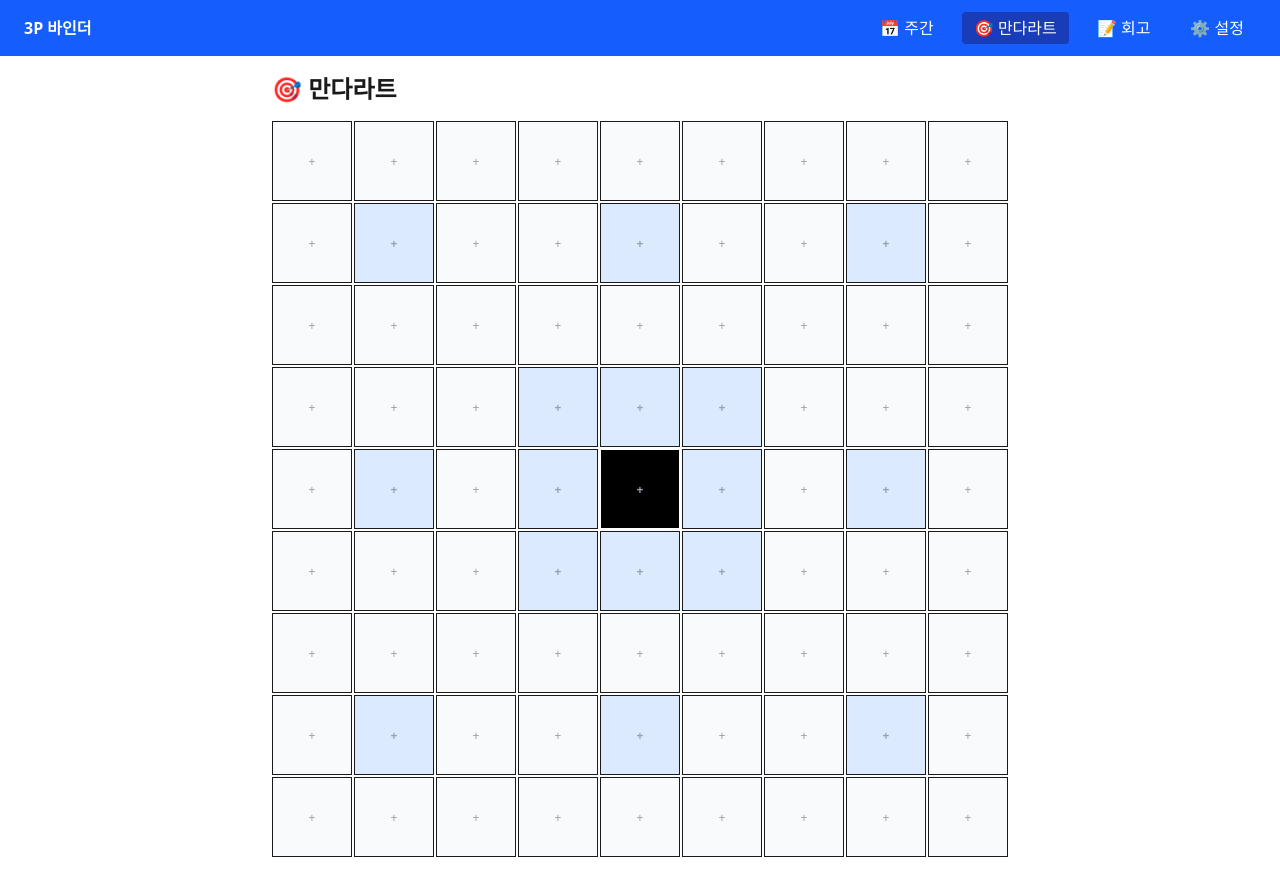
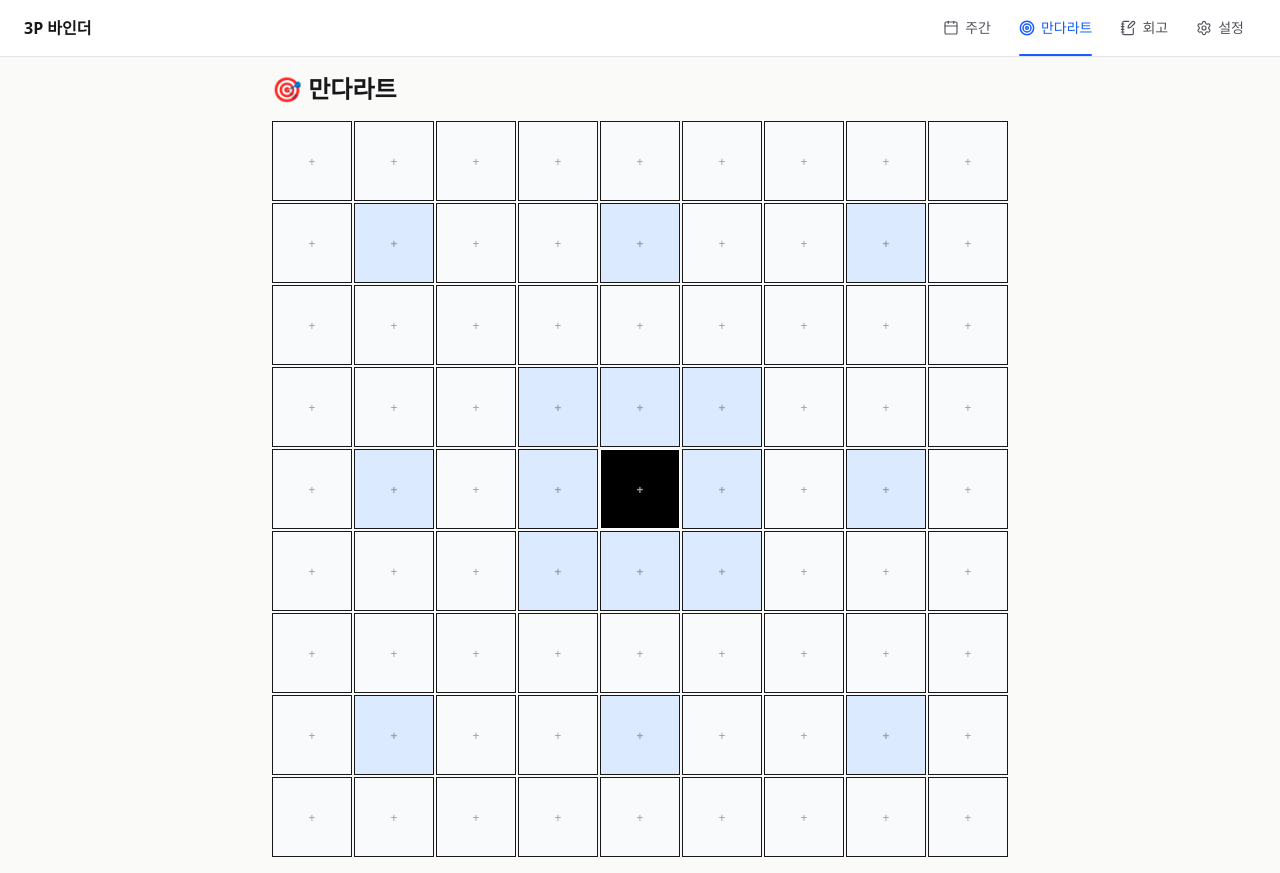
Before and after one commit to young538/Binder, a Next.js app: page /mandalart in a window 1280 px wide. Built offline with nearby package versions, Linux system fonts and the light colour scheme.

Commit message:
style: refresh palette and replace nav with Lucide icons

```diff
--- a/app/globals.css
+++ b/app/globals.css
@@ -1,20 +1,56 @@
 @import "tailwindcss";
 
 :root {
-  --color-bg: #ffffff;
-  --color-fg: #1a1a1a;
-  --color-border: #e5e7eb;
+  --color-bg: #fafaf9;          /* warm off-white */
+  --color-bg-surface: #ffffff;  /* pure white for cards */
+  --color-fg: #18181b;          /* zinc-900 */
+  --color-fg-muted: #71717a;    /* zinc-500 */
+  --color-border: #e4e4e7;      /* zinc-200 */
+  --color-border-subtle: #f4f4f5; /* zinc-100 */
+
+  --color-primary: #3b82f6;     /* blue-500 */
+  --color-primary-hover: #2563eb; /* blue-600 */
+  --color-primary-soft: #dbeafe;  /* blue-100 */
+
+  --color-today-bg: #eff6ff;    /* blue-50 */
+
+  /* Pastel category backgrounds (20% tint of source) — used by blocks */
+  --color-cat-blue-soft:   #eaf0fe;
+  --color-cat-green-soft:  #ebf4e9;
+  --color-cat-yellow-soft: #fffbec;
+  --color-cat-pink-soft:   #fdf0f5;
+  --color-cat-orange-soft: #fef5ec;
+  --color-cat-red-soft:    #fce6e6;
 }
 
 @media (prefers-color-scheme: dark) {
   :root {
-    --color-bg: #0f0f0f;
-    --color-fg: #f3f4f6;
-    --color-border: #374151;
+    --color-bg: #0a0a0a;
+    --color-bg-surface: #161618;
+    --color-fg: #fafafa;
+    --color-fg-muted: #a1a1aa;
+    --color-border: #27272a;
+    --color-border-subtle: #1c1c1f;
+    --color-today-bg: #1e2a3f;
   }
 }
 
-body {
+html, body {
   background: var(--color-bg);
   color: var(--color-fg);
+  -webkit-font-smoothing: antialiased;
+  -moz-osx-font-smoothing: grayscale;
+  text-rendering: optimizeLegibility;
 }
+
+/* Tailwind v4 @theme inline — expose vars as Tailwind tokens */
+@theme inline {
+  --color-bg: var(--color-bg);
+  --color-surface: var(--color-bg-surface);
+  --color-fg: var(--color-fg);
+  --color-fg-muted: var(--color-fg-muted);
+  --color-border: var(--color-border);
+  --color-border-subtle: var(--color-border-subtle);
+  --color-primary: var(--color-primary);
+  --color-today: var(--color-today-bg);
+}
--- a/components/nav/BottomNav.tsx
+++ b/components/nav/BottomNav.tsx
@@ -1,29 +1,28 @@
 'use client';
 import Link from 'next/link';
 import { usePathname } from 'next/navigation';
+import { Calendar, Target, NotebookPen, Settings } from 'lucide-react';
 import { toIsoWeek } from '@/lib/utils/date';
 
 const items = [
-  { label: '주간', icon: '📅', basePath: '/week', href: () => `/week/${toIsoWeek(new Date())}` },
-  { label: '목표', icon: '🎯', basePath: '/mandalart', href: () => '/mandalart' },
-  { label: '회고', icon: '📝', basePath: '/retrospective', href: () => `/retrospective/week/${toIsoWeek(new Date())}` },
-  { label: '설정', icon: '⚙️', basePath: '/settings', href: () => '/settings' },
+  { label: '주간',   Icon: Calendar,    basePath: '/week',          href: () => `/week/${toIsoWeek(new Date())}` },
+  { label: '목표',   Icon: Target,      basePath: '/mandalart',     href: () => '/mandalart' },
+  { label: '회고',   Icon: NotebookPen, basePath: '/retrospective', href: () => `/retrospective/week/${toIsoWeek(new Date())}` },
+  { label: '설정',   Icon: Settings,    basePath: '/settings',      href: () => '/settings' },
 ];
 
 export const BottomNav = () => {
   const path = usePathname();
   return (
-    <nav className="lg:hidden fixed bottom-0 inset-x-0 flex border-t bg-white dark:bg-black z-30">
-      {items.map(i => {
-        const active = path.startsWith(i.basePath);
+    <nav className="lg:hidden fixed bottom-0 inset-x-0 flex border-t border-zinc-200 dark:border-zinc-800 bg-white dark:bg-zinc-950 z-30 pb-2">
+      {items.map(({ label, Icon, basePath, href }) => {
+        const active = path.startsWith(basePath);
         return (
-          <Link
-            key={i.basePath}
-            href={i.href()}
-            className={`flex-1 text-center py-2 text-xs ${active ? 'text-blue-600' : ''}`}
-          >
-            <div className="text-lg">{i.icon}</div>
-            <div>{i.label}</div>
+          <Link key={basePath} href={href()}
+            className={`flex-1 flex flex-col items-center gap-0.5 py-2 transition-colors
+              ${active ? 'text-blue-600' : 'text-zinc-500 hover:text-zinc-800 dark:text-zinc-400 dark:hover:text-zinc-200'}`}>
+            <Icon size={22} strokeWidth={active ? 2.25 : 1.75} />
+            <span className="text-[10px] font-medium">{label}</span>
           </Link>
         );
       })}
--- a/components/nav/TopNav.tsx
+++ b/components/nav/TopNav.tsx
@@ -1,29 +1,37 @@
 'use client';
 import Link from 'next/link';
 import { usePathname } from 'next/navigation';
+import { Calendar, Target, NotebookPen, Settings } from 'lucide-react';
 import { toIsoWeek } from '@/lib/utils/date';
 
 const links = [
-  { label: '📅 주간', basePath: '/week', href: () => `/week/${toIsoWeek(new Date())}` },
-  { label: '🎯 만다라트', basePath: '/mandalart', href: () => '/mandalart' },
-  { label: '📝 회고', basePath: '/retrospective', href: () => `/retrospective/week/${toIsoWeek(new Date())}` },
-  { label: '⚙️ 설정', basePath: '/settings', href: () => '/settings' },
+  { label: '주간',    Icon: Calendar,     basePath: '/week',          href: () => `/week/${toIsoWeek(new Date())}` },
+  { label: '만다라트', Icon: Target,       basePath: '/mandalart',     href: () => '/mandalart' },
+  { label: '회고',    Icon: NotebookPen,  basePath: '/retrospective', href: () => `/retrospective/week/${toIsoWeek(new Date())}` },
+  { label: '설정',    Icon: Settings,     basePath: '/settings',      href: () => '/settings' },
 ];
 
 export const TopNav = () => {
   const path = usePathname();
   return (
-    <nav className="hidden lg:flex items-center gap-4 border-b px-6 py-3 bg-blue-600 text-white">
-      <span className="font-bold mr-auto">3P 바인더</span>
-      {links.map(l => (
-        <Link
-          key={l.basePath}
-          href={l.href()}
-          className={`px-3 py-1 rounded ${path.startsWith(l.basePath) ? 'bg-blue-800' : 'hover:bg-blue-700'}`}
-        >
-          {l.label}
-        </Link>
-      ))}
+    <nav className="hidden lg:flex items-center gap-1 border-b border-zinc-200 dark:border-zinc-800 px-6 py-3 bg-white dark:bg-zinc-950 sticky top-0 z-20">
+      <span className="font-semibold mr-auto text-zinc-900 dark:text-zinc-50">3P 바인더</span>
+      {links.map(({ label, Icon, basePath, href }) => {
+        const active = path.startsWith(basePath);
+        return (
+          <Link key={basePath} href={href()}
+            className={`relative flex items-center gap-1.5 px-3 py-1.5 rounded-md transition-colors text-sm
+              ${active
+                ? 'text-blue-600 font-medium'
+                : 'text-zinc-600 hover:text-zinc-900 hover:bg-zinc-50 dark:text-zinc-400 dark:hover:text-zinc-100 dark:hover:bg-zinc-900'}`}>
+            <Icon size={16} strokeWidth={active ? 2.25 : 1.75} />
+            <span>{label}</span>
+            {active && (
+              <span className="absolute -bottom-3 left-3 right-3 h-0.5 bg-blue-600 rounded-full" />
+            )}
+          </Link>
+        );
+      })}
     </nav>
   );
 };
--- a/package.json
+++ b/package.json
@@ -14,6 +14,7 @@
   "dependencies": {
     "date-fns": "^4.1.0",
     "dexie": "^4.4.2",
+    "lucide-react": "^1.8.0",
     "next": "16.2.4",
     "react": "19.2.4",
     "react-dom": "19.2.4",
```
Also changed, not shown: 1 other file (tests, documents, lock files or other folders).
